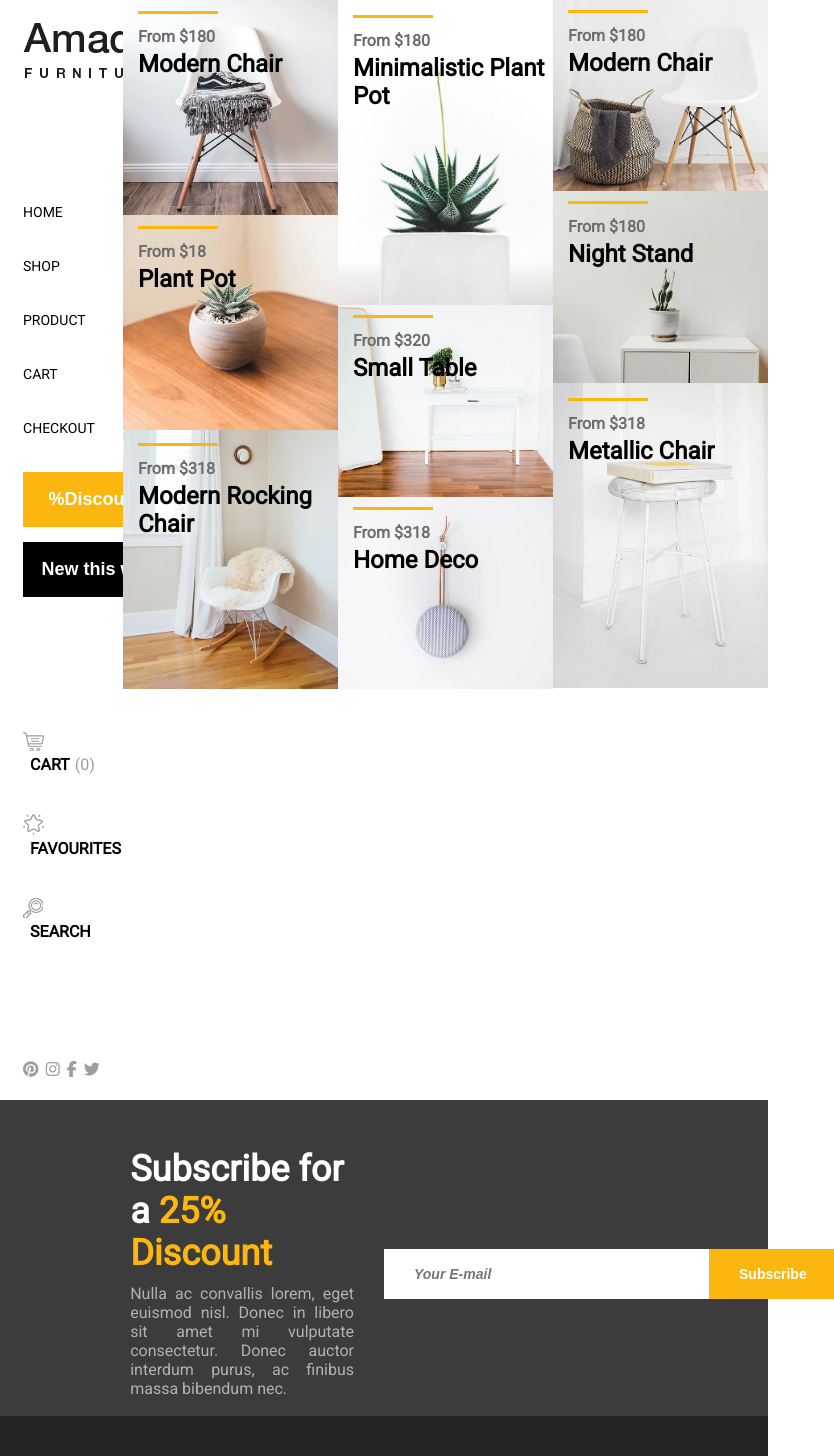
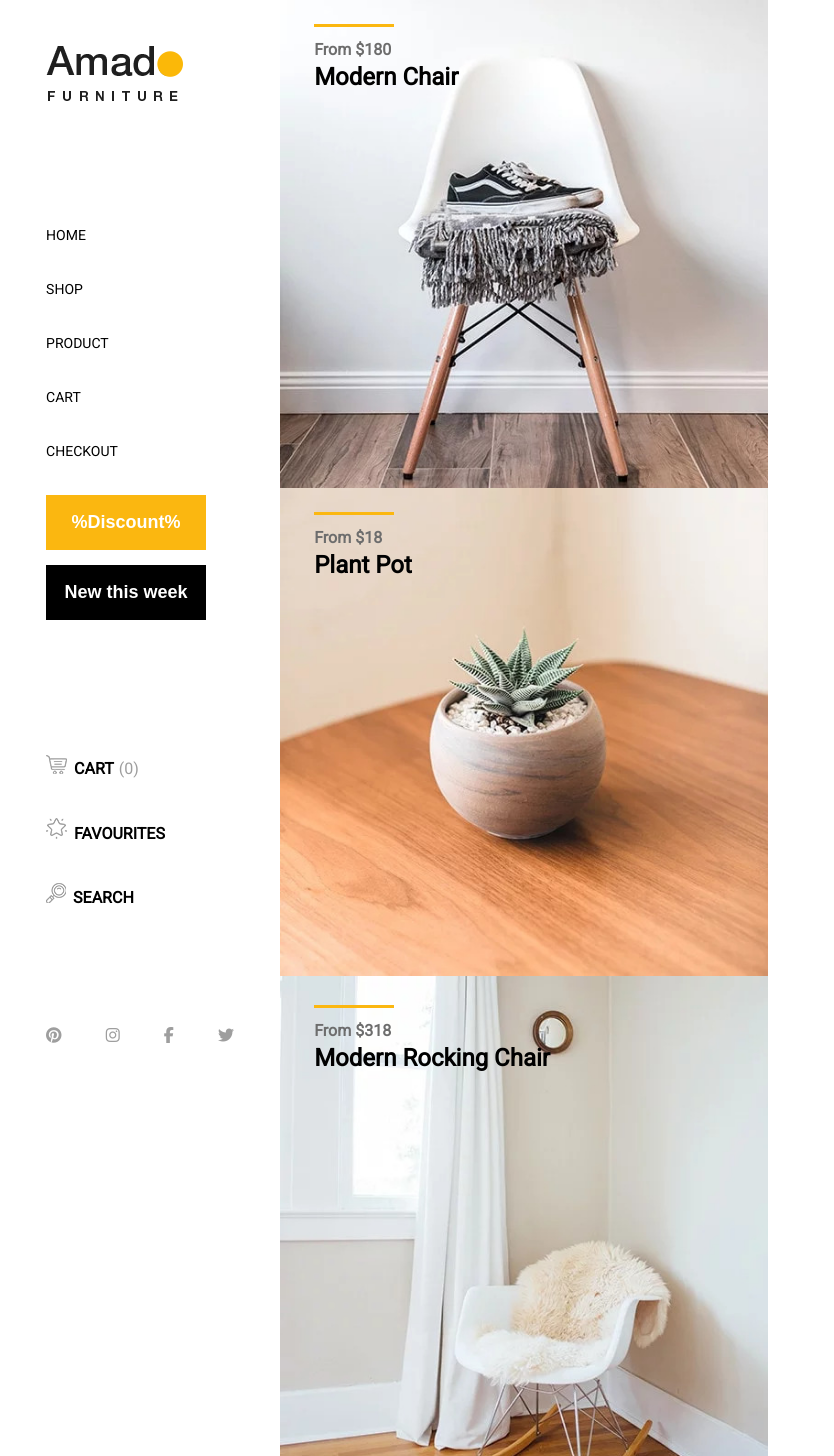
Before and after one commit to nextgen1803/fe-outsource1, a React (Create React App) app: page / in a window 768 px wide. Shown: the top 1456 px of the page, 834 px wide, since content can reach past the window. Built offline with nearby package versions, Linux system fonts and the light colour scheme.

Commit message:
css for media tablet, not completed

```diff
--- a/src/page/homePage.css
+++ b/src/page/homePage.css
@@ -8,7 +8,6 @@
 
 .homepage-main {
   height: auto;
-  max-height: 1505px;
   display: flex;
   overflow: hidden;
 }
@@ -155,11 +154,11 @@
 /*CSS for categories*/
 .main-categories {
   display: flex;
+  flex-grow: 1;
 }
 
 .category-col-1, .category-col-2, .category-col-3 {
   box-sizing: border-box;
-  width: 28vw;
   height: auto;
   display: flex;
   flex-direction: column;
@@ -274,10 +273,11 @@
 .subscribe-form form {
   position: relative;
   top: 5%;
+  width: 100%;
 }
 
 .subscribe-form input[type=email] {
-  width: 450px;
+  width: 100%;
   height: 50px;
   box-sizing: border-box;
   border: none;
@@ -366,7 +366,6 @@
   width: 40px;
   height: 40px;
   box-shadow: 0 2px 6px 0 rgba(0, 0, 0, .3);
-  /*line-height: 40px;*/
 }
 
 .top-btn:hover {
@@ -377,3 +376,55 @@
   font-size: 30px;
   color: #fff;
 }
+
+@media only screen and (min-width: 481px) and (max-width: 768px) {
+  .main-nav {
+    max-width: 280px;
+    width: 100%;
+    padding: 6%;
+  }
+
+  .main-categories {
+    max-width: 488px;
+    flex-direction: column;
+  }
+
+  .homepage-main {
+    height: 100%;
+  }
+
+  .homepage-subscribe, .homepage-footer {
+    flex-direction: column;
+    padding: 0 10vw;
+  }
+
+  .subscribe-description {
+    box-sizing: border-box;
+    width: 100%;
+    height: 100%;
+  }
+
+  .subscribe-description, .subscribe-form {
+    padding: 0 15px;
+  }
+
+  .subscribe-form {
+    box-sizing: border-box;
+    width: 100%;
+    height: 100%;
+    margin: 0 auto;
+  }
+
+  .footer-description, .footer-links {
+    width: 100%;
+    height: 100%;
+  }
+
+  .footer-links ul {
+    flex-direction: column;
+  }
+
+  .top-btn {
+    right: 90px;
+  }
+}
```
